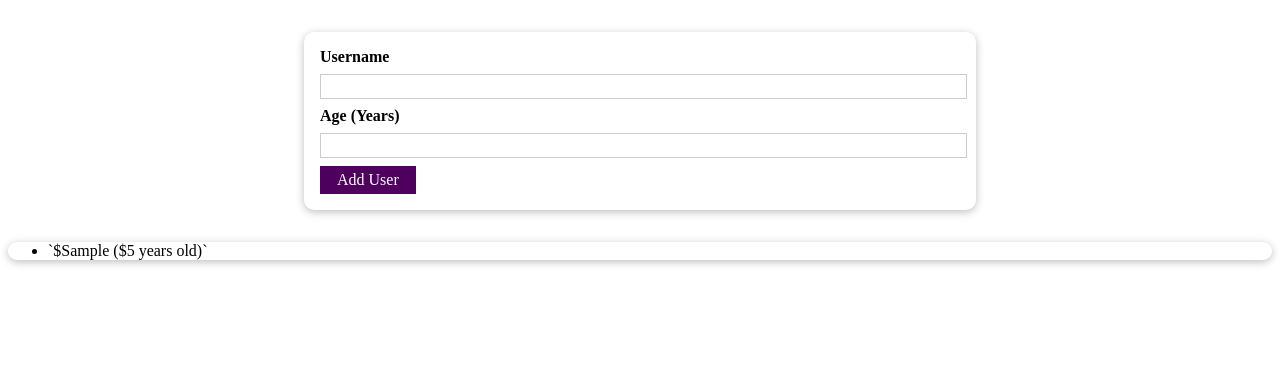
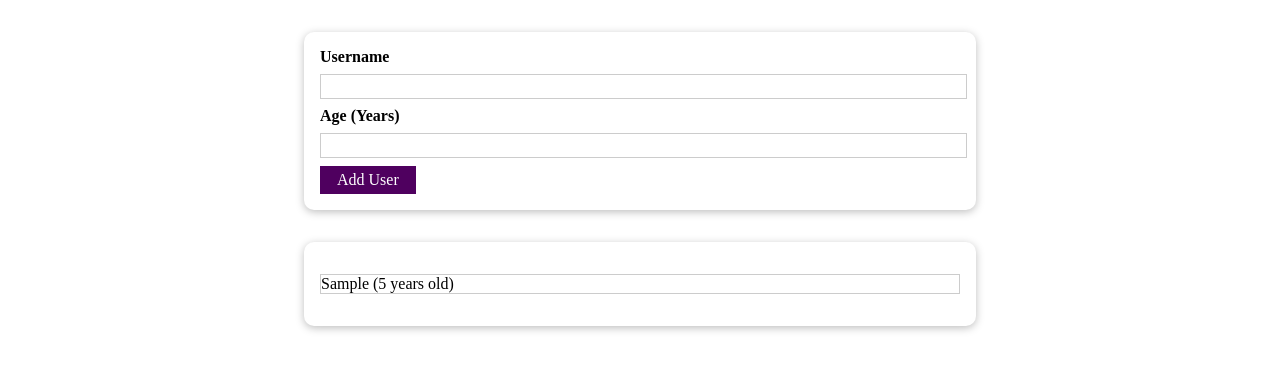
Before and after one commit to joshuaadu/add-user-form, a React (Create React App) app: page / in a window 1280 px wide. Both pictures are taken after typing "Sample", "5" into the empty fields and a click on the button "Add User". Shown: the top 370 px of the page. Built offline with nearby package versions, Linux system fonts and the light colour scheme.

Commit message:
Style UserList component

```diff
--- a/src/components/Users/AddUser.js
+++ b/src/components/Users/AddUser.js
@@ -7,7 +7,7 @@ import UserList from "./UserList";
 const AddUser = (props) => {
   const [enteredUsername, setEnteredUsername] = useState("");
   const [enteredAge, setEnteredAge] = useState();
-  const [formInputsValid, setFormInputsValid] = useState();
+  // const [formInputsValid, setFormInputsValid] = useState();
   let [userlist, setUserList] = useState([]);
 
   const addUserHandler = (event) => {
@@ -62,9 +62,8 @@ const AddUser = (props) => {
           <Button type="submit">Add User</Button>
         </form>
       </Card>
-      <Card>
-        <UserList userList={userlist} />
-      </Card>
+
+      <UserList userList={userlist} />
     </div>
   );
 };
--- a/src/components/Users/UserList.js
+++ b/src/components/Users/UserList.js
@@ -1,12 +1,19 @@
+import Card from "../UI/Card";
+import classes from "./UserList.module.css";
 const UserList = (props) => {
+  if (props.userList.length === 0) {
+    return null;
+  }
   return (
-    <ul>
-      {props.userList.map((list) => (
-        <li key={list.username}>
-          `${list.username} (${list.age} years old)`
-        </li>
-      ))}
-    </ul>
+    <Card className={classes.lists}>
+      <ul>
+        {props.userList.map((list) => (
+          <li className={classes.list} key={list.username}>
+            {list.username} ({list.age} years old)
+          </li>
+        ))}
+      </ul>
+    </Card>
   );
 };
 
--- /dev/null
+++ b/src/components/Users/UserList.module.css
@@ -0,0 +1,18 @@
+.lists {
+  margin: 2rem auto;
+  padding: 1rem;
+  width: 90%;
+  max-width: 40rem;
+}
+.lists ul {
+  list-style: none;
+  margin: 0.5;
+  padding: 0;
+}
+
+.lists li + li {
+  margin-top: 0.5rem;
+}
+.list {
+  border: 1px solid #ccc;
+}
```
